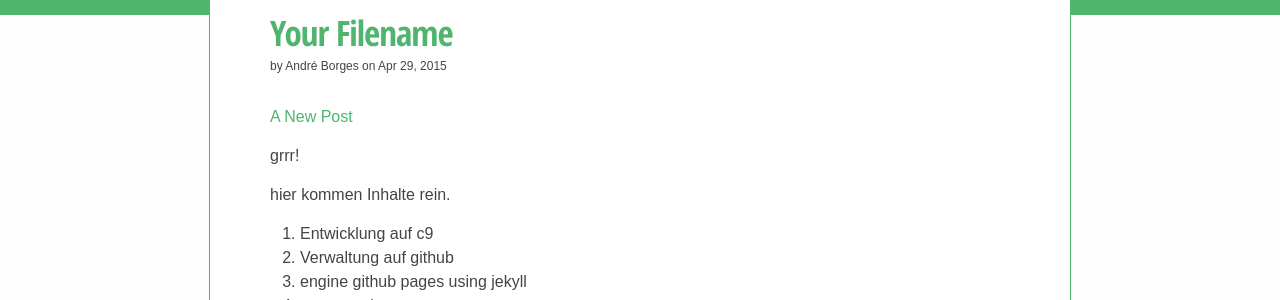
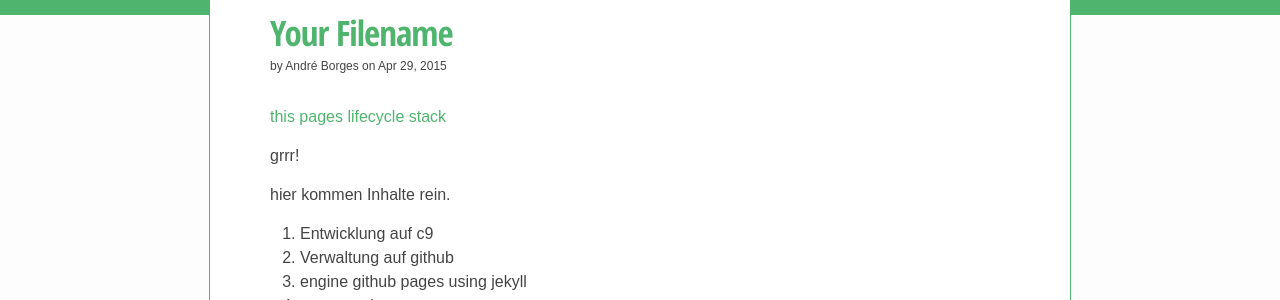
Before and after one commit to webwb/webwb.github.io, a Jekyll site: the page built from _posts/2015-04-29-your-filename.md, in a window 1280 px wide. Shown: the part 266-566 px from the top of the page. Built offline with Jekyll 4.4.1, drawn with Linux system fonts in a browser that asks for light colours.

Commit message:
Updated 2015-04-29-your-filename.md

```diff
--- a/_posts/2015-04-29-your-filename.md
+++ b/_posts/2015-04-29-your-filename.md
@@ -6,7 +6,7 @@ categories: life
 image: "crx-mongo.png"
 ---
 
-## A New Post
+## this pages lifecycle stack
 
 grrr!
 
```
